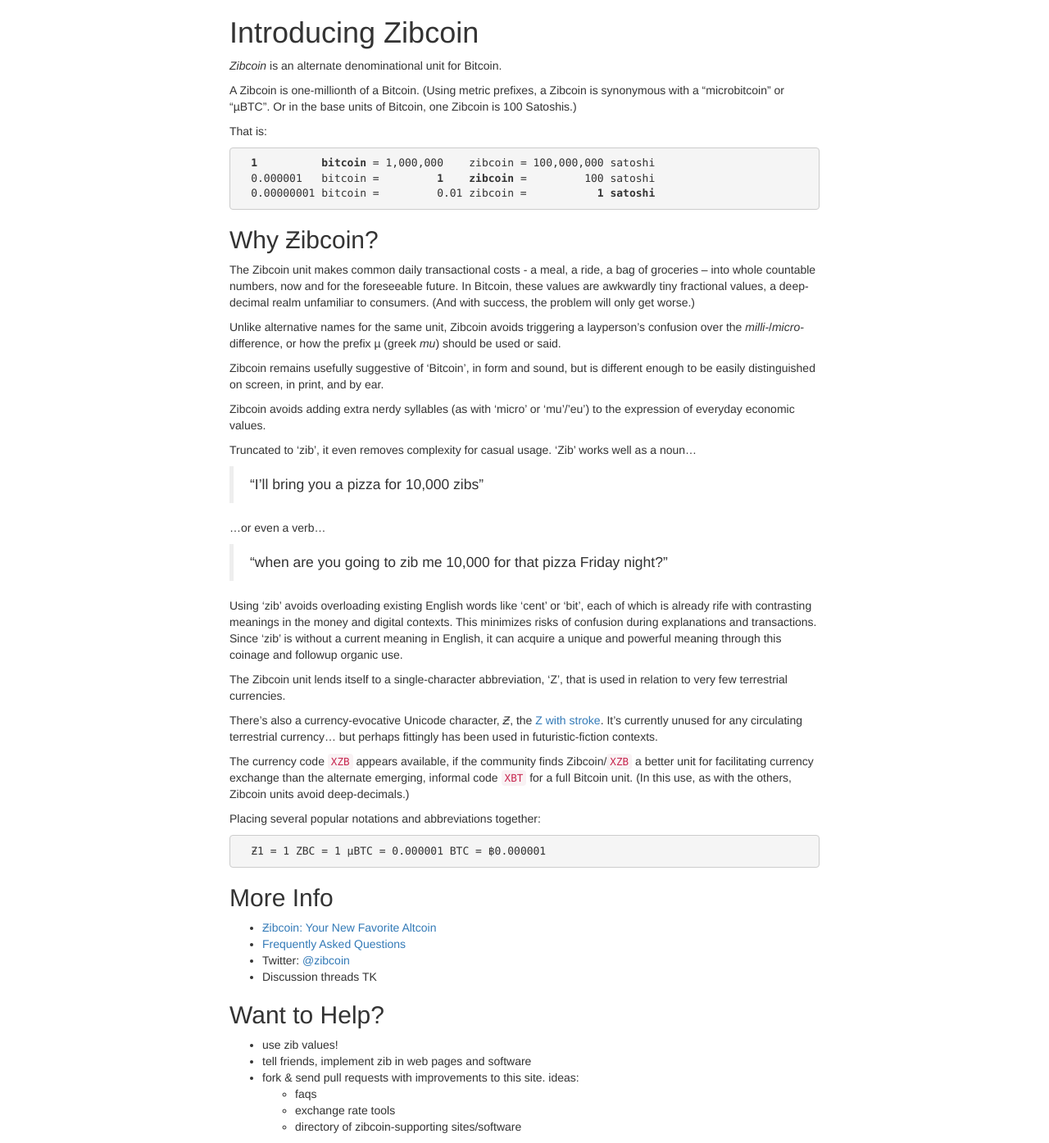
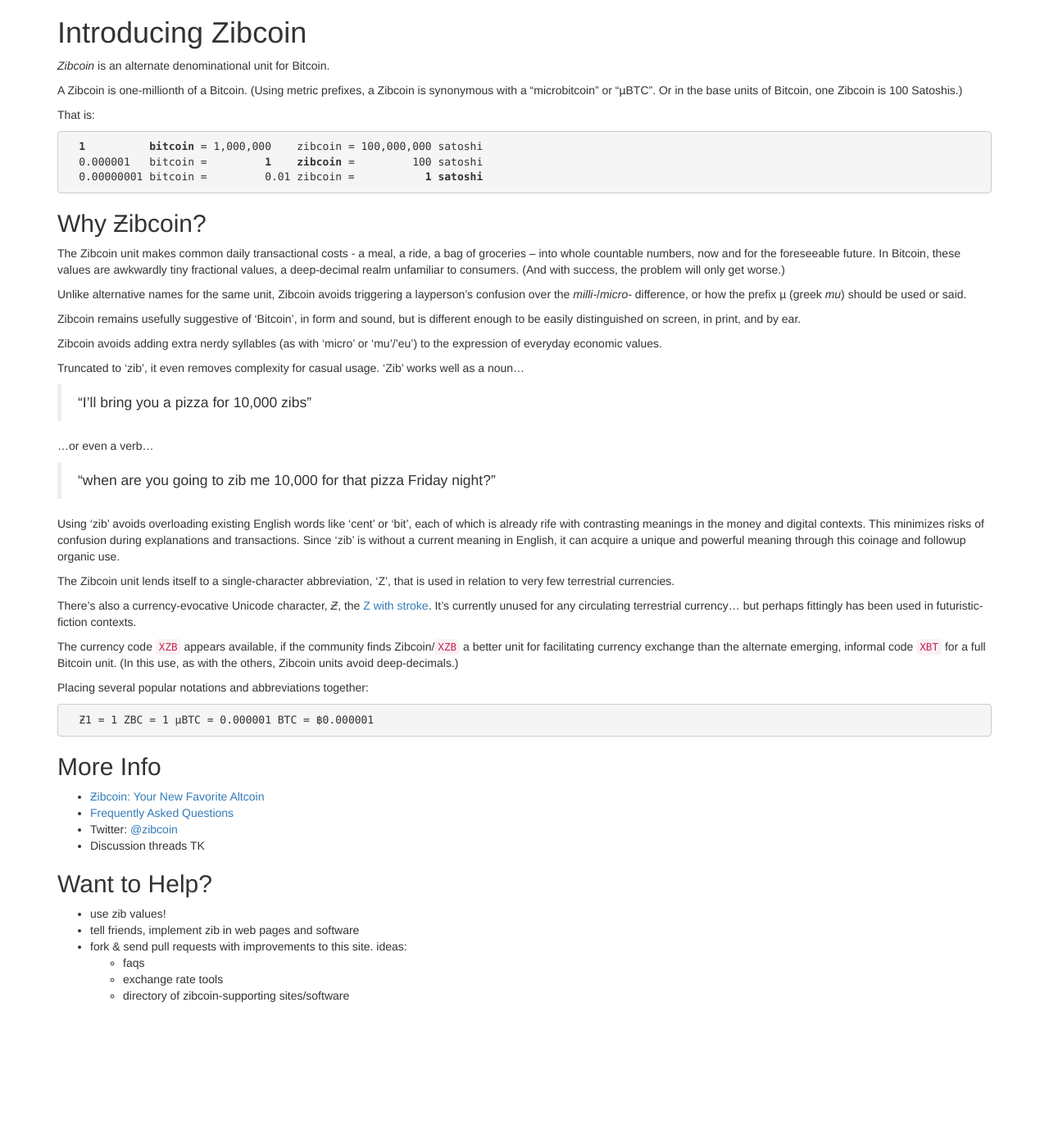
Before and after one commit to gojomo/zibcoin.org, a Jekyll site: the page built from index.md, in a window 1280 px wide. Shown: the whole page at 82% size. Built offline with Jekyll 4.4.1, drawn with Linux system fonts in a browser that asks for light colours; nearby versions of some CDN libraries; after the commit the page ends 1235 px from its top, so only the background shows below that.

Commit message:
Update minimal.html

```diff
--- a/_layouts/minimal.html
+++ b/_layouts/minimal.html
@@ -10,7 +10,7 @@
     <link href="//cdnjs.cloudflare.com/ajax/libs/twitter-bootstrap/3.1.1/css/bootstrap.min.css" rel="stylesheet">
 
     <style>
-      .container { max-width: 750px;}
+      .body { font-size: 24px;}
     </style>
     <!-- HTML5 Shim and Respond.js IE8 support of HTML5 elements and media queries -->
     <!-- WARNING: Respond.js doesn't work if you view the page via file:// -->
```
